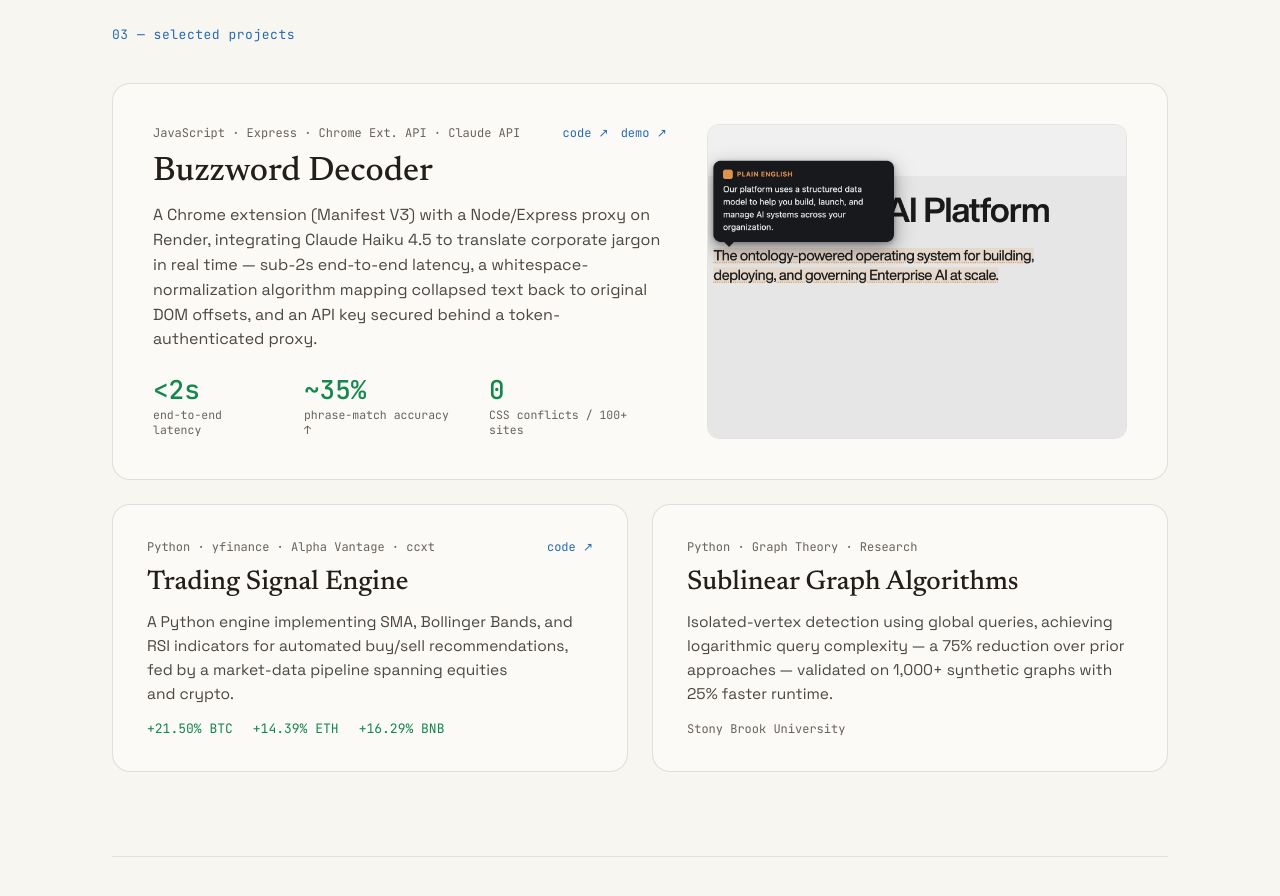
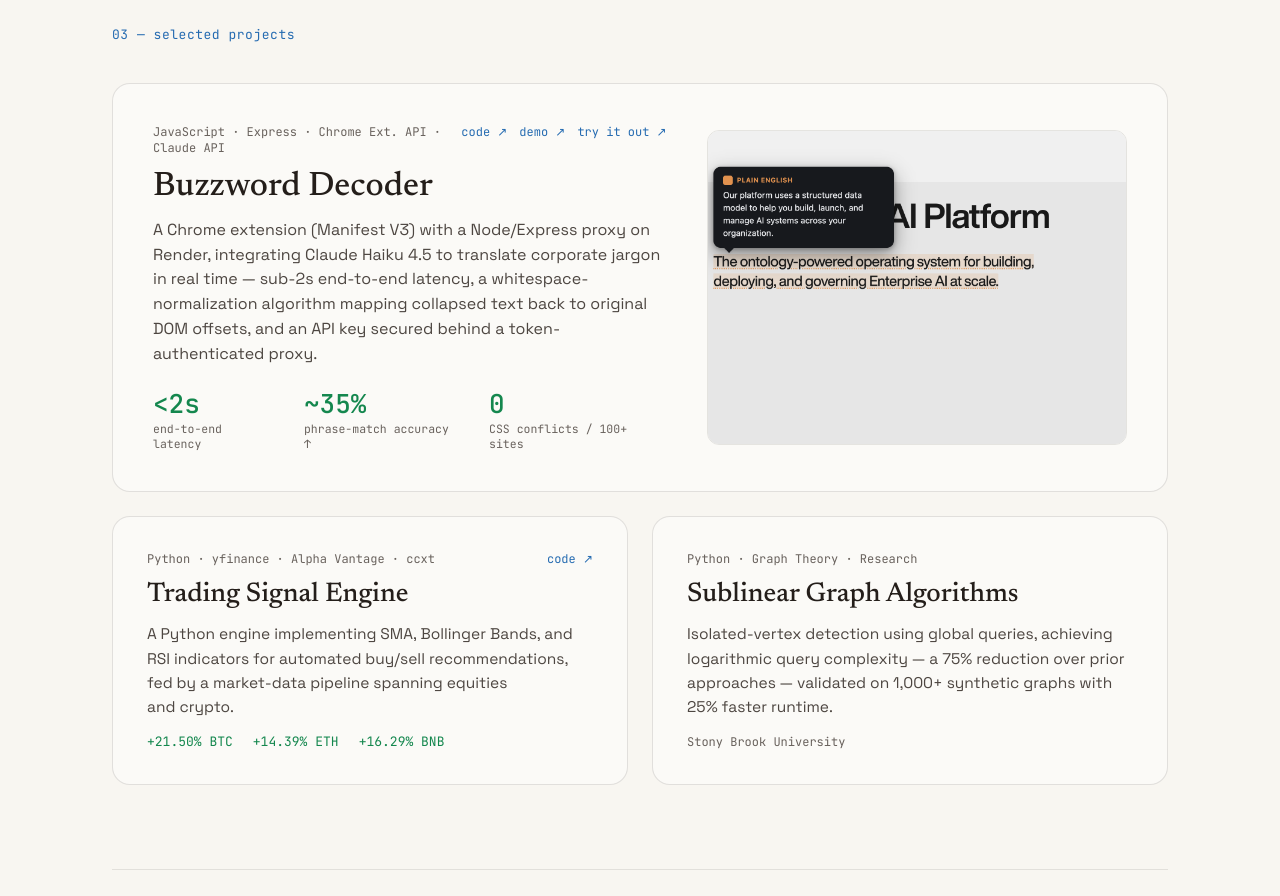
Before and after one commit to Justee21/Personal-Website, a plain HTML site: page index.html in a window 1280 px wide. Shown: the part 2140-3036 px from the top of the page. Drawn offline with Linux system fonts and the light colour scheme.

Commit message:
Add Chrome Web Store link to Buzzword Decoder card
Sourced from the link behind the project title in the resume PDF.

```diff
--- a/index.html
+++ b/index.html
@@ -115,6 +115,7 @@
             <div style="display: flex; gap: 12px; flex-shrink: 0;">
               <a href="https://github.com/Justee21" target="_blank" style="font-family: 'JetBrains Mono', monospace; font-size: 12px; color: oklch(0.52 0.13 252);">code ↗</a>
               <a href="https://www.youtube.com/watch?v=6CepTk67Wjk" target="_blank" style="font-family: 'JetBrains Mono', monospace; font-size: 12px; color: oklch(0.52 0.13 252);">demo ↗</a>
+              <a href="https://chromewebstore.google.com/detail/fpdcccodcjnledjbnebigaofpdodmdlm" target="_blank" style="font-family: 'JetBrains Mono', monospace; font-size: 12px; color: oklch(0.52 0.13 252);">try it out ↗</a>
             </div>
           </div>
           <h3 style="font-family: 'Newsreader', serif; font-weight: 500; font-size: 34px; margin: 0 0 14px;">Buzzword Decoder</h3>
```
